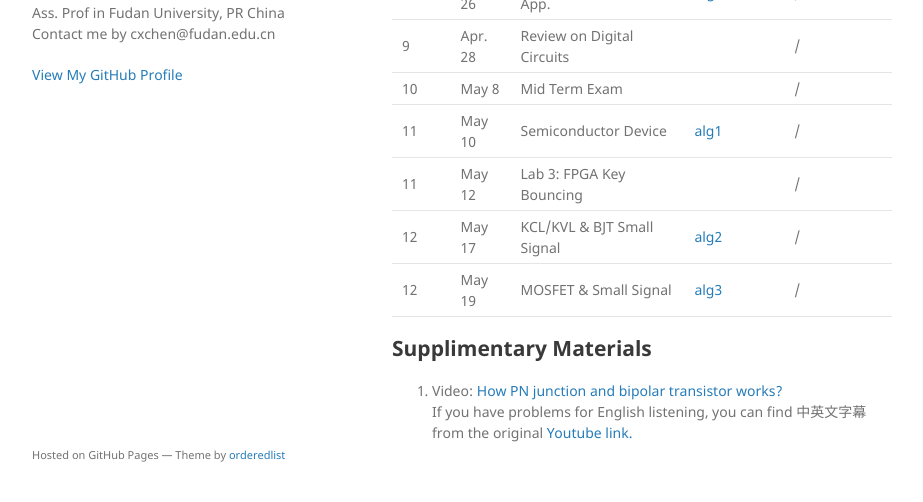
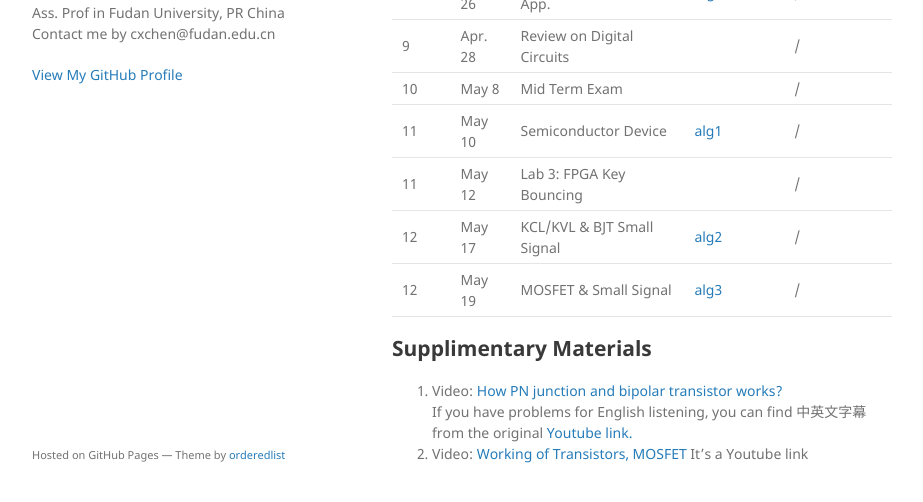
Before and after one commit to cihlab/cihlab.github.io, a Jekyll site: the page built from course/ckt20.md, in a window 1280 px wide and 900 px high, scrolled down 1020 px, cut to the strip 366-868 px from the top of the window. Shown: the whole strip, without its empty margins (178-1101 px from the left). Built offline with Jekyll 4.4.1, drawn with Linux system fonts in a browser that asks for light colours; our own code applies the rules of GitHub Pages for plain Markdown files.

Commit message:
Update ckt20.md

```diff
--- a/course/ckt20.md
+++ b/course/ckt20.md
@@ -49,3 +49,4 @@ Time: Monday & Wednsday Morning
 ## Supplimentary Materials
 1. Video: [How PN junction and bipolar transistor works?](https://cihlab.github.io/course/Transistors_480p.mp4)
  If you have problems for English listening, you can find 中英文字幕 from the original [Youtube link.](https://www.youtube.com/watch?v=7ukDKVHnac4)
+1. Video: [Working of Transistors, MOSFET](https://www.youtube.com/watch?v=stM8dgcY1CA)  It's a Youtube link
```
